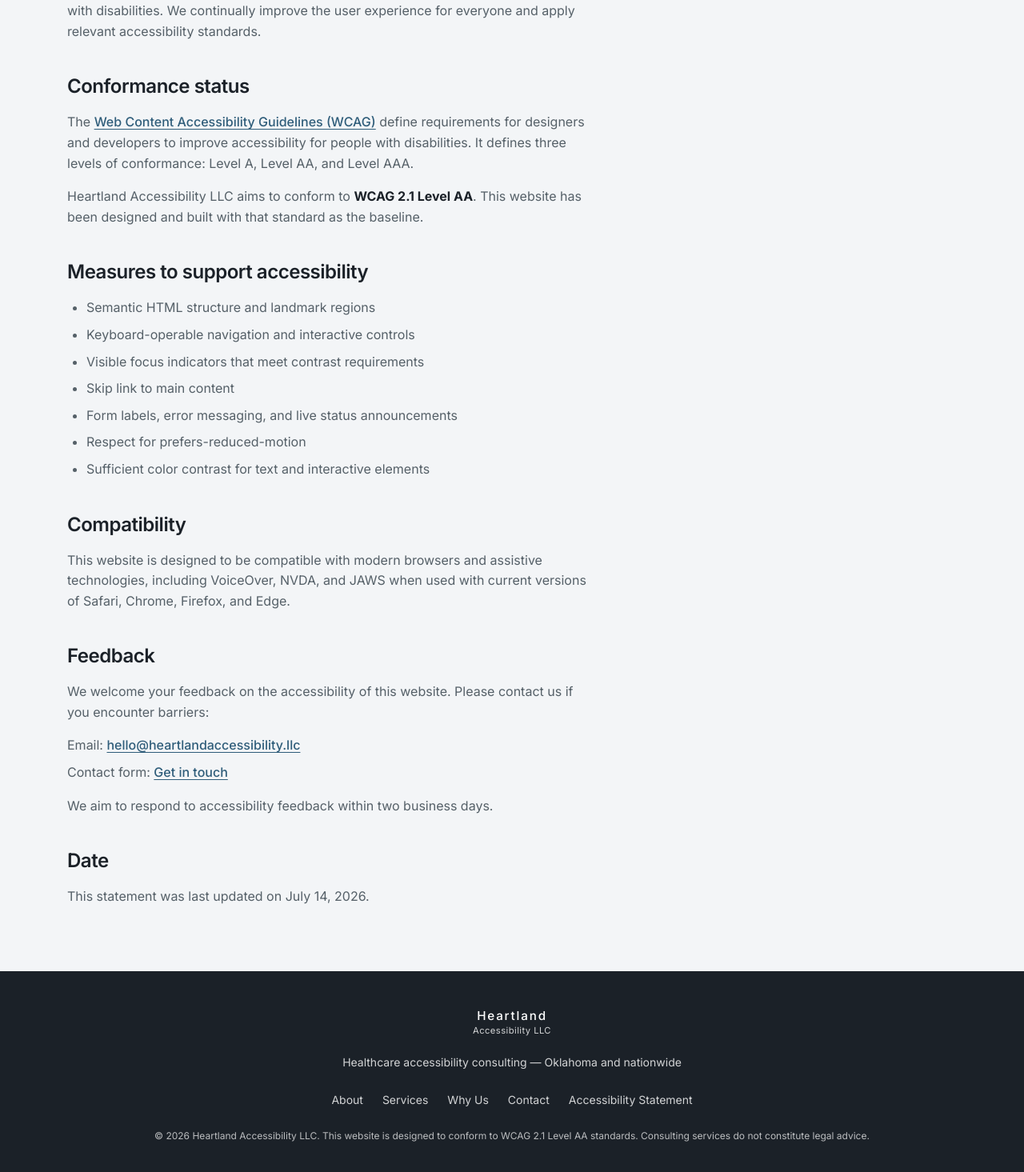
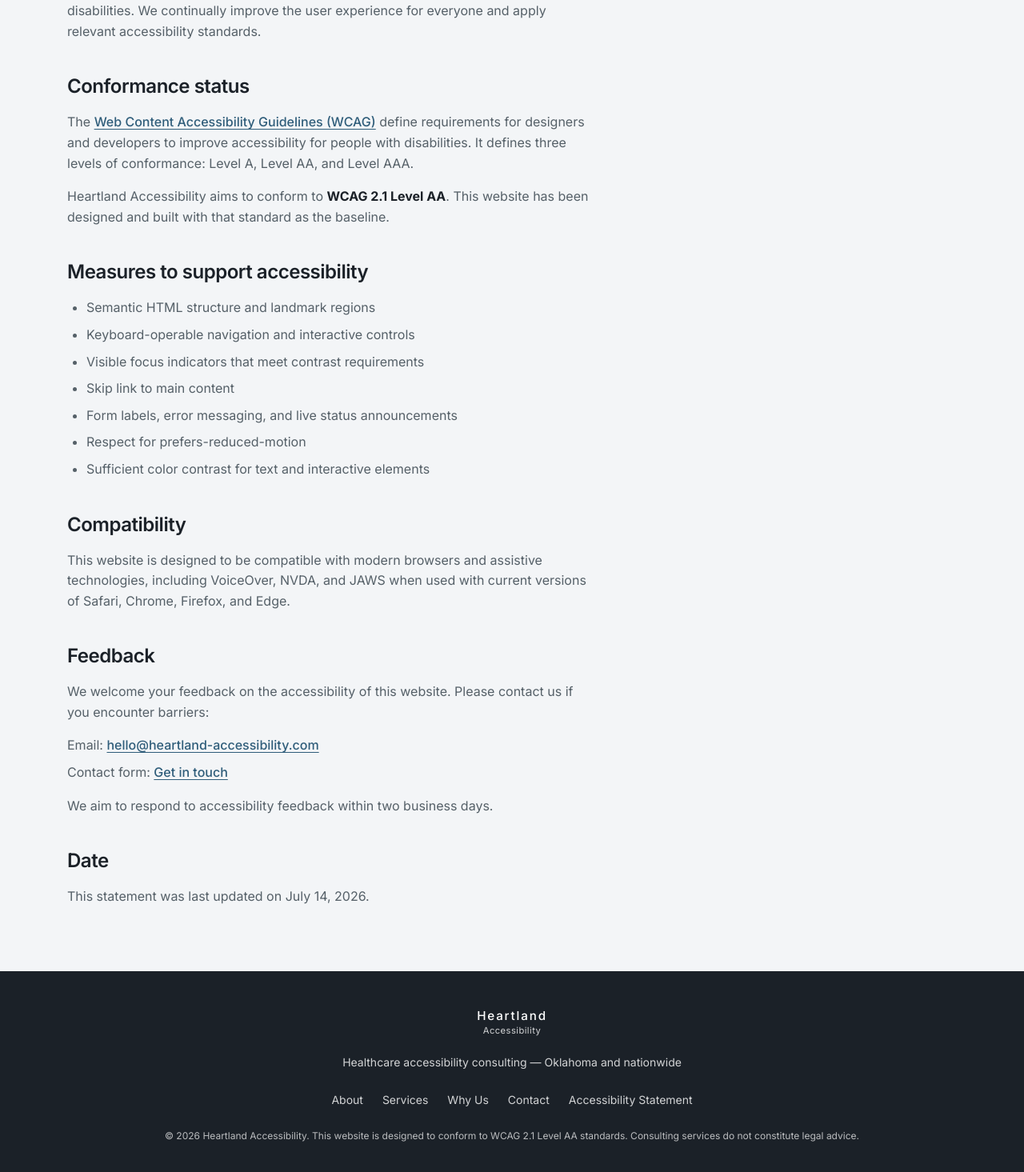
Before and after one commit to dcmoss87/heartland-accessibility-site, a Next.js app: page /accessibility-statement in a window 1280 px wide. Shown: the part 279-1744 px from the top of the page at 80% size. Built offline with nearby package versions, Linux system fonts and the light colour scheme.

Commit message:
updated doman and business name

```diff
--- a/next.config.ts
+++ b/next.config.ts
@@ -1,17 +1,10 @@
 import type { NextConfig } from "next";
-
-const isProd = process.env.NODE_ENV === "production";
 
 const nextConfig: NextConfig = {
   // Static export — required for GitHub Pages (no Node server available)
   output: "export",
-
   // next/image's optimization API needs a server, which GitHub Pages doesn't have
   images: { unoptimized: true },
-
-  // Deploying to the default github.io/repo-name subpath — remove this
-  // once you switch to serving from the custom domain root.
-  basePath: isProd ? "/heartland-accessibility-site" : "",
   trailingSlash: true,
 };
 
--- a/src/app/accessibility-statement/page.tsx
+++ b/src/app/accessibility-statement/page.tsx
@@ -1,10 +1,11 @@
+import { CONTACT_EMAIL } from "@/constants";
 import type { Metadata } from "next";
 import Link from "next/link";
 
 export const metadata: Metadata = {
   title: "Accessibility Statement",
   description:
-    "Accessibility statement for Heartland Accessibility LLC — our commitment to WCAG 2.1 Level AA conformance.",
+    "Accessibility statement for Heartland Accessibility — our commitment to WCAG 2.1 Level AA conformance.",
 };
 
 export default function AccessibilityStatementPage() {
@@ -18,7 +19,7 @@
           Accessibility Statement
         </h1>
         <p className="mb-4 max-w-[65ch] text-subtle">
-          Heartland Accessibility LLC is committed to ensuring digital
+          Heartland Accessibility  is committed to ensuring digital
           accessibility for people with disabilities. We continually improve the
           user experience for everyone and apply relevant accessibility standards.
         </p>
@@ -39,7 +40,7 @@
           conformance: Level A, Level AA, and Level AAA.
         </p>
         <p className="mb-4 max-w-[65ch] text-subtle">
-          Heartland Accessibility LLC aims to conform to{" "}
+          Heartland Accessibility  aims to conform to{" "}
           <strong className="text-text">WCAG 2.1 Level AA</strong>. This website
           has been designed and built with that standard as the baseline.
         </p>
@@ -77,10 +78,10 @@
           <li>
             Email:{" "}
             <a
-              href="mailto:hello@heartlandaccessibility.llc"
+              href={`mailto:${CONTACT_EMAIL}`}
               className="font-medium text-sky underline underline-offset-[3px] hover:text-primary"
             >
-              hello@heartlandaccessibility.llc
+              {CONTACT_EMAIL}
             </a>
           </li>
           <li>
--- a/src/app/layout.tsx
+++ b/src/app/layout.tsx
@@ -4,6 +4,7 @@
 import { Header } from "@/components/Header";
 import { Footer } from "@/components/Footer";
 import "./globals.css";
+import { BUSINESS_NAME } from "@/constants";
 
 const dmSerif = DM_Serif_Display({
   weight: "400",
@@ -27,13 +28,13 @@
 
 export const metadata: Metadata = {
   title: {
-    default: "Heartland Accessibility — Healthcare Accessibility Consulting",
-    template: "%s | Heartland Accessibility",
+    default: `${BUSINESS_NAME} — Healthcare Accessibility Consulting`,
+    template: `${BUSINESS_NAME} | %s`,
   },
   description:
-    "Heartland Accessibility LLC — Healthcare website accessibility consulting combining clinical occupational therapy expertise with frontend engineering. Based in Oklahoma, serving clinics nationwide.",
+    `${BUSINESS_NAME} — Healthcare website accessibility consulting combining clinical occupational therapy expertise with frontend engineering. Based in Oklahoma, serving clinics nationwide.`,
   openGraph: {
-    title: "Heartland Accessibility — Healthcare Accessibility Consulting",
+    title: `${BUSINESS_NAME} — Healthcare Accessibility Consulting`,
     description:
       "Healthcare website accessibility consulting combining clinical OT expertise with frontend engineering.",
     type: "website",
--- a/src/components/About.tsx
+++ b/src/components/About.tsx
@@ -1,3 +1,5 @@
+import { BUSINESS_NAME } from "@/constants";
+
 function IconActivity() {
   return (
     <svg
@@ -136,7 +138,7 @@
             you a rulebook.
           </p>
           <p className="mb-0 max-w-[65ch] text-subtle">
-            Heartland Accessibility is based in Oklahoma and serves healthcare
+            {BUSINESS_NAME} is based in Oklahoma and serves healthcare
             clinics and organizations nationwide.
           </p>
         </div>
--- a/src/components/Contact.tsx
+++ b/src/components/Contact.tsx
@@ -1,3 +1,4 @@
+import { CONTACT_EMAIL } from "@/constants";
 import { ContactForm } from "./ContactForm";
 
 export function Contact() {
@@ -29,10 +30,10 @@
           </p>
           <div className="mt-8 border-t border-border pt-6">
             <a
-              href="mailto:hello@heartlandaccessibility.llc"
+              href={`mailto:${CONTACT_EMAIL}`}
               className="text-lg font-semibold text-primary underline-offset-[3px] hover:text-primary-hover"
             >
-              hello@heartlandaccessibility.llc
+              {CONTACT_EMAIL}
             </a>
           </div>
         </div>
--- a/src/components/ContactForm.tsx
+++ b/src/components/ContactForm.tsx
@@ -1,5 +1,6 @@
 "use client";
 
+import { BUSINESS_NAME, CONTACT_EMAIL } from "@/constants";
 import { FormEvent, useId, useState } from "react";
 
 type FieldErrors = {
@@ -11,7 +12,6 @@
 
 const WEB3FORMS_ACCESS_KEY = process.env.NEXT_PUBLIC_WEB3FORMS_ACCESS_KEY ?? "";
 const WEB3FORMS_ENDPOINT = "https://api.web3forms.com/submit";
-const CONTACT_EMAIL = "hello@heartlandaccessibility.llc";
 
 function isValidEmail(value: string) {
   return /^[^\s@]+@[^\s@]+\.[^\s@]+$/.test(value);
@@ -84,7 +84,7 @@
     const data = new FormData(form);
     data.set("access_key", WEB3FORMS_ACCESS_KEY);
     data.set("subject", `New inquiry from ${String(data.get("name") ?? "")}`);
-    data.set("from_name", "Heartland Accessibility website");
+    data.set("from_name", `${BUSINESS_NAME} website`);
 
     setStatus("submitting");
     setStatusMessage("Sending your message...");
--- a/src/components/Footer.tsx
+++ b/src/components/Footer.tsx
@@ -1,5 +1,6 @@
 import { AnchorLink } from "./AchhorLink";
 import { Wordmark } from "./Wordmark";
+import { BUSINESS_NAME } from "@/constants";
 
 const footerLinks = [
   { href: "/#about", label: "About" },
@@ -15,7 +16,7 @@
   return (
     <footer className="bg-text px-0 py-12 text-white/80" role="contentinfo">
       <div className="container flex flex-col items-center gap-6 text-center">
-        <Wordmark inverse withLlc className="items-center" />
+        <Wordmark inverse className="items-center" />
         <p className="m-0 max-w-none text-sm text-white/80">
           Healthcare accessibility consulting — Oklahoma and nationwide
         </p>
@@ -37,7 +38,7 @@
           </ul>
         </nav>
         <p className="m-0 max-w-none text-xs text-white/70">
-          &copy; {year} Heartland Accessibility LLC. This website is designed to
+          &copy; {year} {BUSINESS_NAME}. This website is designed to
           conform to WCAG 2.1 Level AA standards. Consulting services do not
           constitute legal advice.
         </p>
--- a/src/components/Header.tsx
+++ b/src/components/Header.tsx
@@ -6,6 +6,7 @@
 import Image from "next/image";
 import logo from "@/assets/logo.png";
 import { AnchorLink } from "./AchhorLink";
+import { BUSINESS_NAME } from "@/constants";
 
 const navLinks: { href: string; label: string; cta?: boolean }[] = [
   { href: "/#about", label: "About" },
@@ -49,11 +50,11 @@
         <Link
           href="/"
           className="min-w-0 text-text no-underline flex items-center"
-          aria-label="Heartland Accessibility — Home"
+          aria-label={`${BUSINESS_NAME} — Home`}
         >
           <Image
             src={logo}
-            alt="Heartland Accessibility logo"
+            alt={`${BUSINESS_NAME} logo`}
             width={140}
             height={80}
             priority
--- a/src/components/Wordmark.tsx
+++ b/src/components/Wordmark.tsx
@@ -14,7 +14,7 @@
 }: WordmarkProps) {
   const heartland = inverse ? "text-white" : "text-primary";
   const accessibility = inverse ? "text-white/80" : "text-subtle";
-
+  console.log(withLlc);
   return (
     <span
       className={`inline-flex flex-col items-center text-center leading-none ${className}`}
--- /dev/null
+++ b/src/constants.ts
@@ -0,0 +1,3 @@
+export const BUSINESS_NAME = "Heartland Accessibility";
+export const CONTACT_EMAIL = "hello@heartland-accessibility.com";
+export const SITE_URL = "https://heartland-accessibility.com";
```
Also changed, not shown: 1 other file (tests, documents, lock files or other folders).
